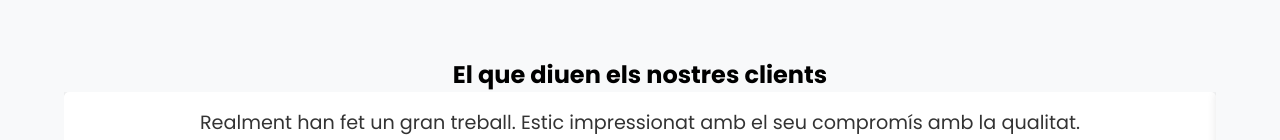
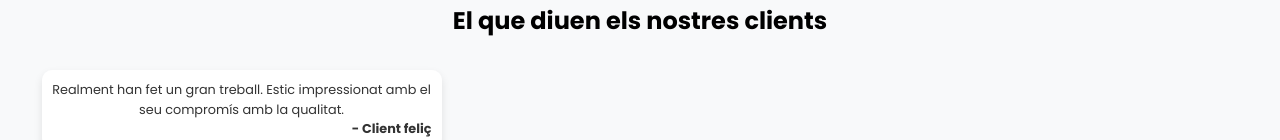
Before and after one commit to inspedralbes/projecte-final-front-back-damtfg6, a React (Create React App) app in the folder M07 - Web/web/: page / in a window 1280 px wide. Shown: the part 807-947 px from the top of the page. Built offline with nearby package versions, Linux system fonts and the light colour scheme.

Commit message:
canvis web

```diff
--- a/M07 - Web/web/public/index.html
+++ b/M07 - Web/web/public/index.html
@@ -25,7 +25,7 @@
   <link rel="stylesheet" href="https://cdnjs.cloudflare.com/ajax/libs/font-awesome/6.2.0/css/all.min.css"
     integrity="sha512-xh6O/CkQoPOWDdYTDqeRdPCVd1SpvCA9XXcUnZS2FmJNp1coAFzvtCN9BmamE+4aHK8yyUHUSCcJHgXloTyT2A=="
     crossorigin="anonymous" referrerpolicy="no-referrer" />
-  <title>React App</title>
+  <title>ReMind</title>
 </head>
 
 <body>
--- a/M07 - Web/web/src/routes/Inici.css
+++ b/M07 - Web/web/src/routes/Inici.css
@@ -1,6 +1,72 @@
 /* Archivo: Inici.css */
 .testimonials-container {
     display: flex;
+    flex-direction: column; /* Apilar verticalmente los elementos */
     justify-content: center;
+    align-items: center; /* Centrar los elementos horizontalmente */
     width: 100%;
+    padding: 5px; /* Añadir padding para evitar que el contenido toque los bordes */
+    box-sizing: border-box; /* Incluir padding y borde en el tamaño total */
 }
+
+.testimonial {
+    width: 100%; /* Ancho completo */
+    max-width: 400px; /* Ancho máximo para limitar el tamaño en pantallas grandes */
+    margin: 5px 0; /* Margen vertical para separar los testimonios */
+    padding: 10px; /* Reducir el padding */
+    background-color: rgba(255, 255, 255, 0.9);
+    border-radius: 10px;
+    box-shadow: 0 4px 8px rgba(0, 0, 0, 0.1);
+    box-sizing: border-box; /* Incluir padding y borde en el tamaño total */
+}
+
+.testimonial p {
+    font-size: 0.8rem; /* Tamaño de fuente más pequeño para pantallas móviles */
+    color: #333;
+}
+
+.testimonial h3 {
+    margin-top: 5px;
+    font-size: 0.9rem; /* Tamaño de fuente más pequeño */
+    font-weight: bold;
+    color: #222;
+}
+
+/* Estilos responsivos */
+@media (min-width: 768px) {
+    .testimonial {
+        width: 80%; /* Ajusta el ancho en pantallas medianas */
+    }
+}
+
+@media (min-width: 1024px) {
+    .testimonials-container {
+        flex-direction: row; /* Elementos en fila para pantallas grandes */
+        flex-wrap: wrap; /* Permitir que los elementos se ajusten a nuevas líneas si es necesario */
+    }
+
+    .testimonial {
+        width: 45%; /* Dos elementos por fila en pantallas grandes */
+        margin: 2.5%; /* Espaciado entre los elementos */
+    }
+}
+
+@media (max-width: 767px) {
+    .testimonials-container {
+        padding: 5px; /* Menor padding en pantallas pequeñas */
+    }
+
+    .testimonial {
+        width: 100%; /* Ancho completo en móviles */
+        margin: 5px 0; /* Menor margen en móviles */
+        padding: 8px; /* Menor padding en móviles */
+    }
+
+    .testimonial p {
+        font-size: 0.7rem; /* Tamaño de fuente más pequeño en móviles */
+    }
+
+    .testimonial h3 {
+        font-size: 0.8rem; /* Tamaño de fuente más pequeño en móviles */
+    }
+}
```
